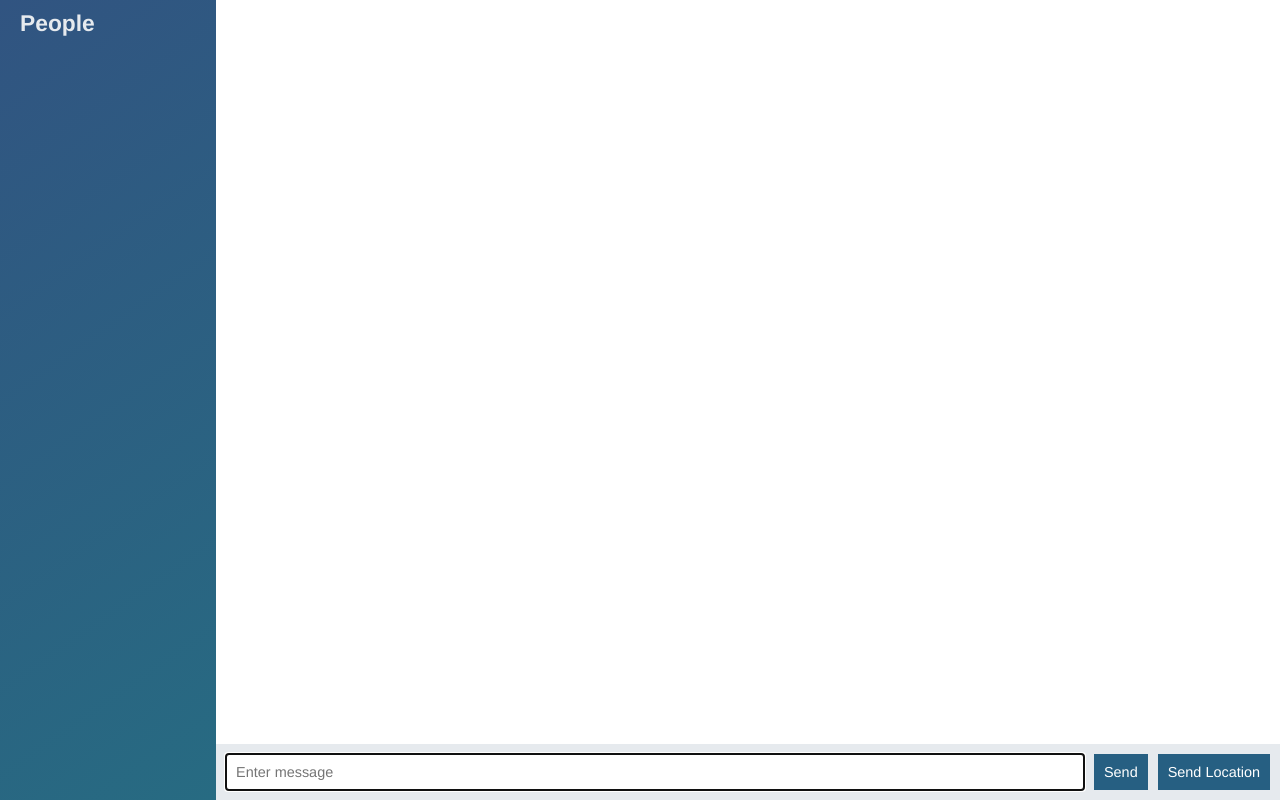
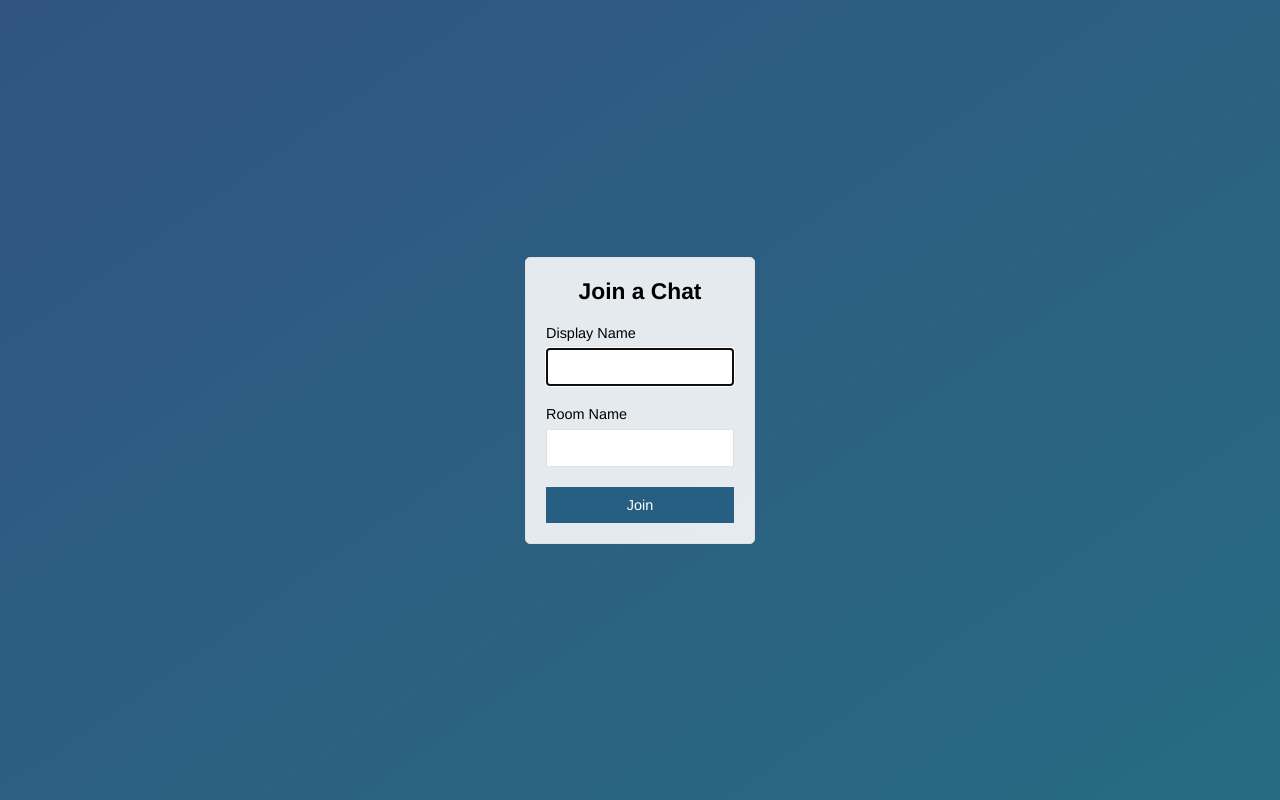
Before and after one commit to Khizer-Syed/node-chat-app, a website: page public/index.html in a window 1280 px wide. Drawn offline with nearby package versions, Linux system fonts and the light colour scheme; no server answers.

Commit message:
add join page

```diff
--- a/public/index.html
+++ b/public/index.html
@@ -1,53 +1,29 @@
 <!DOCTYPE html>
-
 <html>
 <head>
 <meta charset="utf-8">
 <link rel="stylesheet" href="/css/styles.css">
+<title>Join | ChatApp</title>
+<meta name="viewport" content="width=device-width, initial-scale=1,user-scalable=no">
 </head>
-<body class="chat">
-  <div class="chat__sidebar">
-    <h3>People</h3>
-    <div id="users"></div>
+<body class="centered-form">
+<div class="centered-form__form">
+  <form action="/chat.html">
+  <div class="form-field">
+    <h3>Join a Chat</h3>
+  </div>
+  <div class="form-field">
+    <label>Display Name</label>
+    <input type="text" name="name" autofocus />
+  </div>
+  <div class="form-field">
+    <label>Room Name</label>
+    <input type="text" name="room" />
+  </div>
+  <div class="form-field">
+    <button>Join</button>
+  </div>
+</form>
 </div>
-
-<div class="chat__main">
-  <ol id="messages" class="chat__messages"></ol>
-  <div class="chat__footer">
-    <form id="message-form">
-      <input name="message" type="text" placeholder="Enter message" autofocus autocomplete="off" />
-      <button>Send</button>
-    </form>
-    <button id="send-location">Send Location</button>
-  </div>
-
-</div>
-<script id="message-template" type="text/template">
-<li class="message">
-<div class="message__title">
-  <h4>{{from}}</h4>
-  <span>{{createdAt}}</span>
-</div>
-<div class="message__body">
-<p>{{text}}</p>
-</div>
-</li>
-</script>
-<script id="location-message-template" type="text/template">
-<li class="message">
-<div class="message__title">
-  <h4>{{from}}</h4>
-  <span>{{createdAt}}</span>
-</div>
-<div class="message__body">
-<a href="{{url}}" target="_blank">My Current Location</a>
-</div>
-</li>
-</script>
-  <script src="/socket.io/socket.io.js"></script>
-  <script src="/js/libs/jquery-3.3.1.min.js"></script>
-  <script src="/js/libs/moment.js"></script>
-  <script src="/js/libs/mustache.js"></script>
-  <script src="/js/index.js"></script>
 </body>
 </html>
```
Also changed, not shown: public/chat.html (added, +55 -0 lines), public/js/chat.js (renamed from public/js/index.js).
